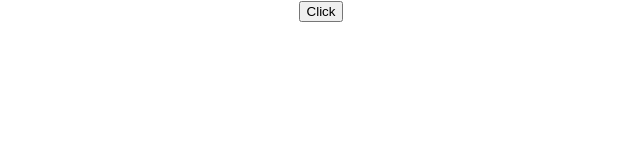
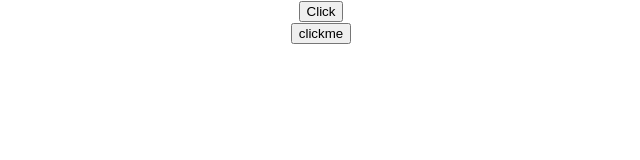
Before and after one commit to BraisonWabwire/hello-world, a React (Create React App) app: page / in a window 1280 px wide. Shown: the top 160 px of the page, without its empty margins (319-959 px from the left). Built offline with nearby package versions, Linux system fonts and the light colour scheme.

Commit message:
enhancing event handlers

```diff
--- a/src/App.js
+++ b/src/App.js
@@ -5,11 +5,13 @@ import Welcome from './components/welcome';
 import Message from './components/message';
 import Counter from './components/counter';
 import FunctionClick from './components/functionClick';
+import Click from './components/click';
 
 function App() {
   return (
     <div className="App">
       <FunctionClick></FunctionClick>
+      <Click></Click>
     </div>
   );
 }
--- /dev/null
+++ b/src/components/click.js
@@ -0,0 +1,14 @@
+import React, { Component } from 'react'
+
+class Click extends Component {
+    clickHandler(){
+        console.log('The Button is clicked')
+    }
+    render() {
+    return (
+      <div><button onClick={this.clickHandler}>clickme</button></div>
+    )
+  }
+}
+
+export default Click
```
